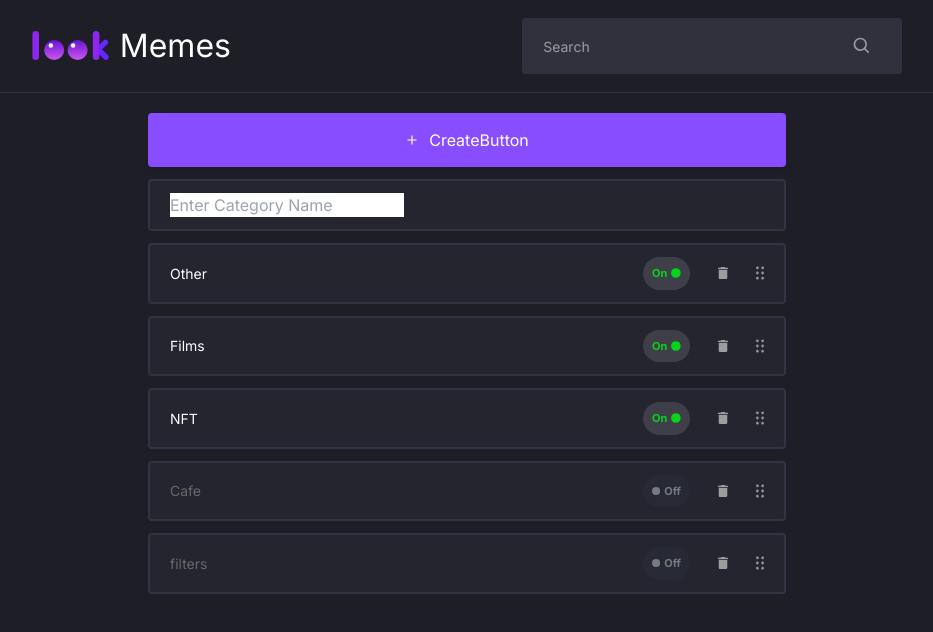
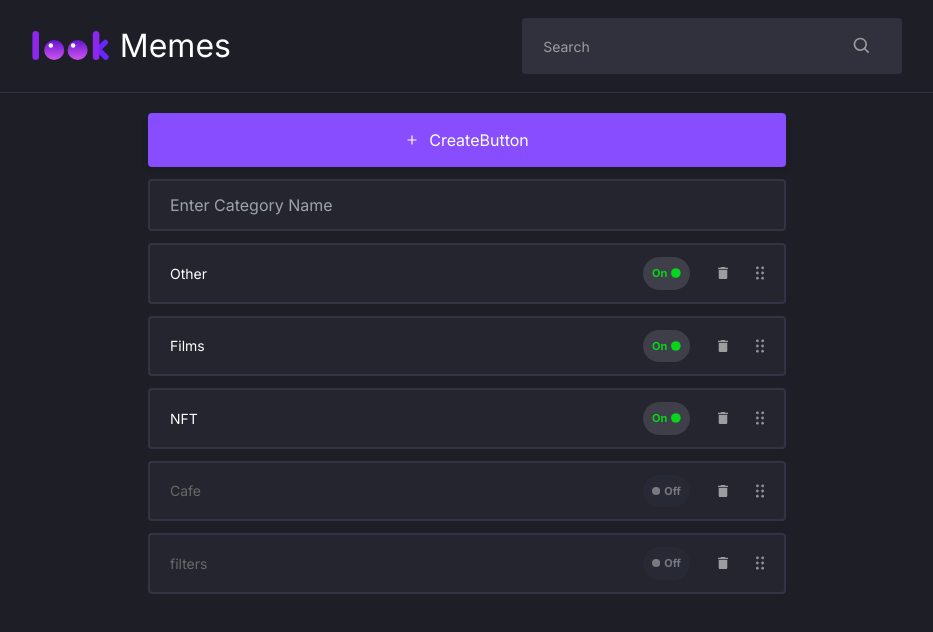
Before and after one commit to Alex-T-T/3look, a Next.js app: page / in a window 1280 px wide. Shown: the top 632 px of the page, without its empty margins (173-1106 px from the left). Built offline with nearby package versions, Linux system fonts and the light colour scheme; no server answers.

Commit message:
add vercel.json

```diff
--- a/app/components/CreateInput.tsx
+++ b/app/components/CreateInput.tsx
@@ -1,7 +1,10 @@
 function CreateInput() {
     return (
         <div className="w-[240px] mobile-l:w-[380px] tablet:w-[638px] mx-auto border-2 border-list-item-border rounded bg-list-item py-3 px-5 flex flex-row items-center justify-between mb-3 last:mb-0">
-            <input placeholder="Enter Category Name" />
+            <input
+                placeholder="Enter Category Name"
+                className="bg-transparent"
+            />
         </div>
     );
 }
```
Also changed, not shown: vercel.json (added).
